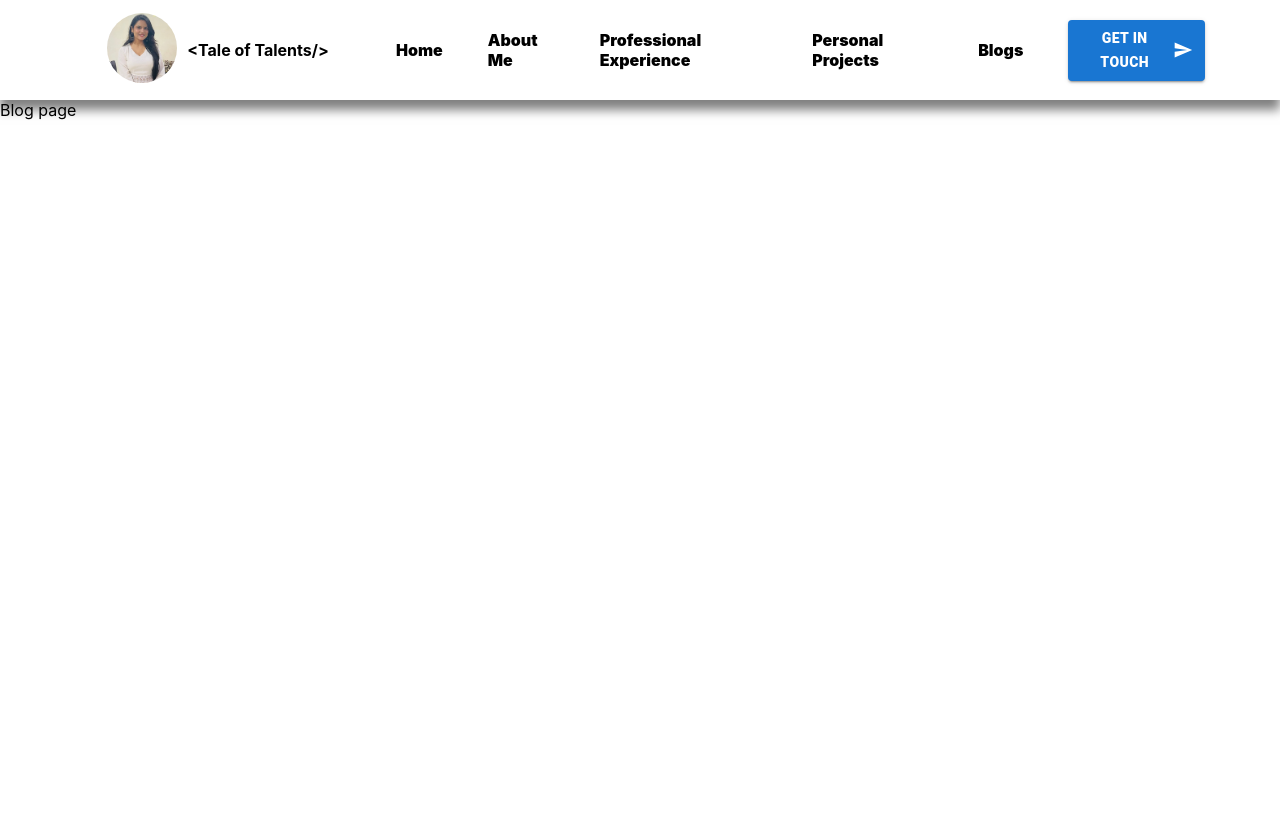
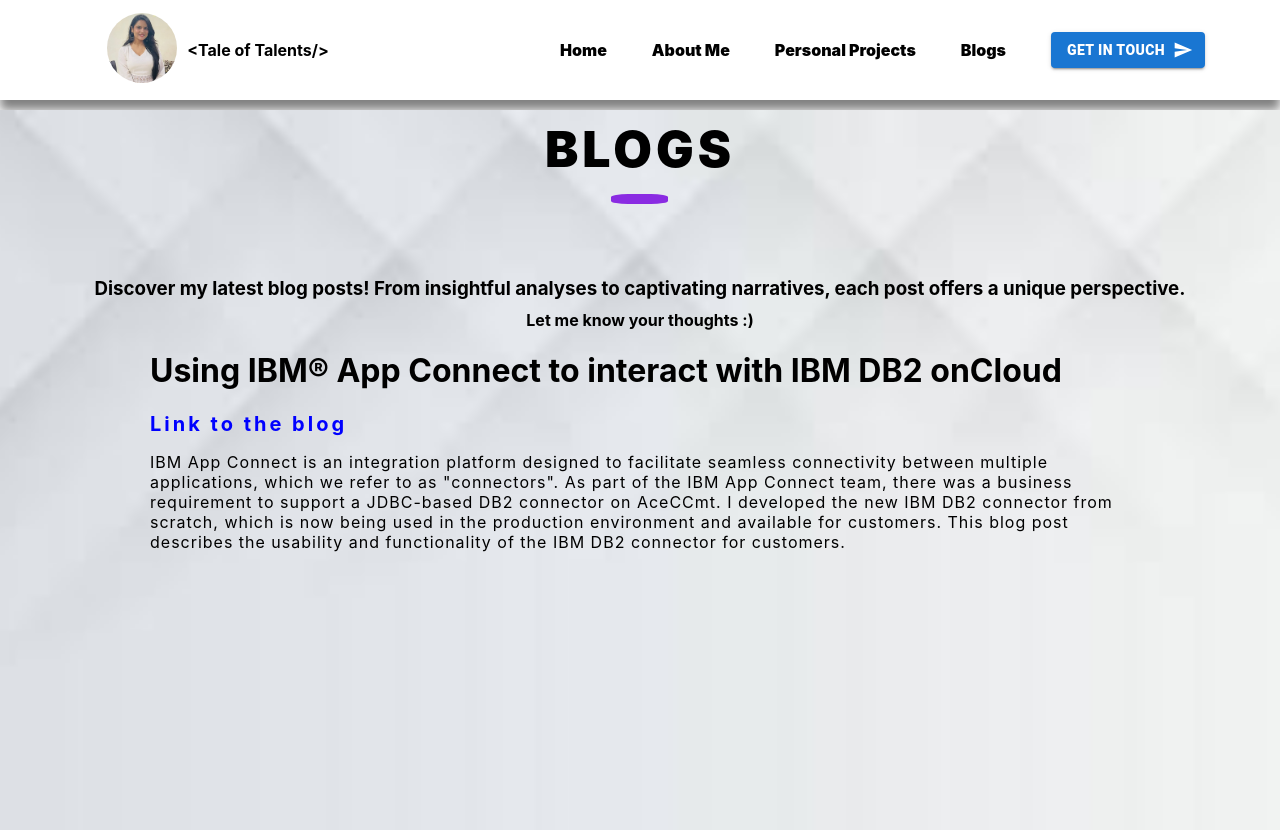
Before and after one commit to himani501/Tale-of-Talents, a React (Create React App) app: page /blogs in a window 1280 px wide. Before the commit the page ends 800 px from the top, so only its background shows below. Built offline with nearby package versions, Linux system fonts and the light colour scheme.

Commit message:
Adding blog page

```diff
--- a/src/Components/Navbar.js
+++ b/src/Components/Navbar.js
@@ -117,7 +117,7 @@
                 <Right>
                     <LinkWrapper to="/">Home</LinkWrapper>
                     <LinkWrapper to="/about">About Me</LinkWrapper>
-                    <LinkWrapper to="/workexperience">Professional Experience</LinkWrapper>
+                    {/*<LinkWrapper to="/workexperience">Professional Experience</LinkWrapper>*/}
                     <LinkWrapper to="/projects">Personal Projects</LinkWrapper>
                     <LinkWrapper to="/blogs">Blogs</LinkWrapper>
                     <Button
--- a/src/pages/About.js
+++ b/src/pages/About.js
@@ -1,5 +1,6 @@
 import React from "react";
 import {Navbar} from "../Components/Navbar";
+import {PageHeader} from "./PageHeader";
 import styled from "styled-components";
 import BackgroundImage from '../Images/background-1.jpeg'
 import taleOfTalentsConfig from'../taleOfTalentsConfig.json'
@@ -13,53 +14,25 @@
   background-size: cover;
   background-position: center;
   margin-top: 10px;
-`;
-
-const AboutHeader = styled.div`
-  display: flex;
-  justify-content: center;
-  align-items: center;
-  text-align: center;
-  height: 25vh;
-  flex-direction: column;
-`;
-
+`
 const ParentContainer = styled.div`
   display: flex;
   flex: 1; /* Take up remaining space */
   justify-content: center;
   align-items: center;
-`;
-
+`
 const LeftContainer = styled.div`
   flex: 1;
   display: flex;
   height: 100%;
   position: relative;
-`;
-
+`
 const RightContainer = styled.div`
   flex: 1;
   display: flex;
   height: 100%;
   position: relative;
-`;
-const AboutTitle = styled.p`
-  font-weight: 900;
-  letter-spacing: 4px;
-  font-size: 50px;
-  position: relative;
-
-  &:after {
-    content: '';
-    position: absolute;
-    bottom: -25px; // distance between heading and underline
-    width: 30%;
-    border-bottom: 10px solid blueviolet;
-    border-radius: 30%;
-    left: 35%;
-  }
-`;
+`
 const AboutDescription = styled.p`
   position: absolute;
   top: 70px;
@@ -70,7 +43,7 @@
   font-size: 18px;
   font-style: italic;
   box-sizing: border-box;
-`;
+`
 const SkillContainer = styled.div`
   position: absolute;
   top: 50px;
@@ -86,13 +59,11 @@
         <div>
             <Navbar />
             <Wrapper>
-                <AboutHeader>
-                    <AboutTitle>ABOUT ME</AboutTitle>
-                    <h3 style={{bottom: "-30px", position: "relative"}}>
-                        Hello!! Discover insights about me, my endeavors, and my expertise, primarily focused on programming and technology.
-                    </h3>
-                    <h4>Hope to connect with you soon :)</h4>
-                </AboutHeader>
+                <PageHeader
+                    pageTitle="ABOUT ME"
+                    pageDescription="Hello!! Discover insights about me, my endeavors, and my expertise, primarily focused on programming and technology."
+                    pageEndNote="Hope to connect with you soon :)"
+                />
                 <ParentContainer>
                     <LeftContainer>
                         <AboutDescription>
--- a/src/pages/Blog.js
+++ b/src/pages/Blog.js
@@ -1,13 +1,69 @@
 import React from "react";
 import {Navbar} from "../Components/Navbar";
+import {PageHeader} from "./PageHeader";
+import BackgroundImage from '../Images/background-1.jpeg'
+import taleOfTalentsConfig from'../taleOfTalentsConfig.json'
+import styled from "styled-components";
 
+const Wrapper = styled.div`
+  display: flex;
+  flex-direction: column;
+  height: 90vh;
+  background-image: url(${BackgroundImage});
+  background-size: cover;
+  background-position: center;
+  margin-top: 10px;
+`
+const BlogContainer = styled.div`
+  display: flex;
+  flex-direction: column;
+  margin-top: 20px;
+`
+const BlogTitle = styled.h1`
+    margin-left: 150px;
+`
+const BlogLink = styled.a`
+  margin-left: 150px;
+  letter-spacing: 3px;
+  font-weight: bold;
+  font-size: 20px;
+  text-decoration: none;
+  color: blue;
+`
+const BlogDescription = styled.p`
+  margin-left: 150px;
+  margin-right: 150px;
+  letter-spacing: 1px;
+`
+const BlogWrapper = ( { blogTitle, blogLink, blogDescription } ) => {
+    return (
+        <BlogContainer>
+            <BlogTitle>{blogTitle}</BlogTitle>
+            <BlogLink href={blogLink} target="_blank" rel="noopener noreferrer" >Link to the blog</BlogLink>
+            <BlogDescription>{blogDescription}</BlogDescription>
+        </BlogContainer>
+    )
+}
 export const Blog = () => {
+    const blogInfo = taleOfTalentsConfig.blogs
     return (
         <div>
             <Navbar/>
-            <div>
-                Blog page
-            </div>
+            <Wrapper>
+                <PageHeader
+                    pageTitle="BLOGS"
+                    pageDescription="Discover my latest blog posts! From insightful analyses to captivating narratives, each post offers a unique perspective. "
+                    pageEndNote="Let me know your thoughts :)"
+                />
+                { blogInfo.map((blog, index) => (
+                    <BlogWrapper
+                        key={index}
+                        blogTitle={blog.blogTitle}
+                        blogLink={blog.blogLink}
+                        blogDescription={blog.blogDescription}
+                    />
+                )) }
+            </Wrapper>
         </div>
     )
 }
--- /dev/null
+++ b/src/pages/PageHeader.js
@@ -0,0 +1,40 @@
+import React from "react";
+import styled from "styled-components";
+
+const ContainerPage = styled.div`
+  display: flex;
+  justify-content: center;
+  align-items: center;
+  text-align: center;
+  height: 25vh;
+  flex-direction: column;
+`;
+const ContainerTitle = styled.p`
+  font-weight: 900;
+  letter-spacing: 4px;
+  font-size: 50px;
+  position: relative;
+
+  &:after {
+    content: '';
+    position: absolute;
+    bottom: -25px; // distance between heading and underline
+    width: 30%;
+    border-bottom: 10px solid blueviolet;
+    border-radius: 30%;
+    left: 35%;
+  }
+`;
+export const PageHeader = (props) => {
+    return (
+        <div>
+            <ContainerPage>
+                <ContainerTitle>{props.pageTitle}</ContainerTitle>
+                <h3 style={{bottom: "-30px", position: "relative"}}>
+                    {props.pageDescription}
+                </h3>
+                <h4>{props.pageEndNote}</h4>
+            </ContainerPage>
+        </div>
+    )
+}
--- a/src/pages/Projects.js
+++ b/src/pages/Projects.js
@@ -3,6 +3,7 @@
 import styled from "styled-components";
 import taleOfTalentsConfig from'../taleOfTalentsConfig.json'
 import BackgroundImage from "../Images/background-1.jpeg";
+import {PageHeader} from "./PageHeader";
 
 const Wrapper = styled.div`
   display: flex;
@@ -14,39 +15,15 @@
   background-size: cover;
   background-position: center;
   margin-top: 10px;
-`;
-
-const AboutHeader = styled.div`
-  display: flex;
-  justify-content: center;
-  align-items: center;
-  text-align: center;
-  height: 25vh;
-  flex-direction: column;
-`;
-const AboutTitle = styled.p`
-  font-weight: 900;
-  letter-spacing: 4px;
-  font-size: 50px;
-  position: relative;
-
-  &:after {
-    content: '';
-    position: absolute;
-    bottom: -25px; // distance between heading and underline
-    width: 30%;
-    border-bottom: 10px solid blueviolet;
-    border-radius: 30%;
-    left: 35%;
-  }
-`;
+`
 const ParentContainer = styled.div`
   display: flex;
   flex-wrap: wrap;
-`;
+`
 const ProjectContainer = styled.div`
   display: flex;
-  margin: 40px;
+  margin-top: 50px;
+  margin-bottom: 40px;
 `
 const ImageContainer = styled.div`
   flex: 1;
@@ -125,13 +102,11 @@
         <div>
             <Navbar/>
             <Wrapper>
-                <AboutHeader>
-                    <AboutTitle>PROJECTS</AboutTitle>
-                    <h3 style={{bottom: "-20px", position: "relative"}}>
-                        Check out my projects! Each has a link and a picture of what it looks like.
-                    </h3>
-                    <h4>Embark on this journey of inspiration with me :)</h4>
-                </AboutHeader>
+                <PageHeader
+                    pageTitle="PROJECTS"
+                    pageDescription="Check out my projects! Each has a link and a picture of what it looks like."
+                    pageEndNote="Embark on this journey of inspiration with me :)"
+                />
                 <ParentContainer>
                         {projectInfo.map((project, index) => (
                             <ProjectWrapper
--- a/src/taleOfTalentsConfig.json
+++ b/src/taleOfTalentsConfig.json
@@ -24,5 +24,12 @@
       "projectLink": "https://github.com/himani501/DreamShoppe",
       "projectImagePath": "dreamshoppe-1.png"
     }
+  ],
+  "blogs": [
+    {
+      "blogTitle": "Using IBM® App Connect to interact with IBM DB2 onCloud",
+      "blogLink": "https://community.ibm.com/community/user/integration/blogs/himani-bhardwaj2/2023/07/10/using-ibmappconnect-to-interact-with-ibm-db2cloud",
+      "blogDescription": "IBM App Connect is an integration platform designed to facilitate seamless connectivity between multiple applications, which we refer to as \"connectors\". As part of the IBM App Connect team, there was a business requirement to support a JDBC-based DB2 connector on AceCCmt. I developed the new IBM DB2 connector from scratch, which is now being used in the production environment and available for customers. This blog post describes the usability and functionality of the IBM DB2 connector for customers."
+    }
   ]
 }
```
